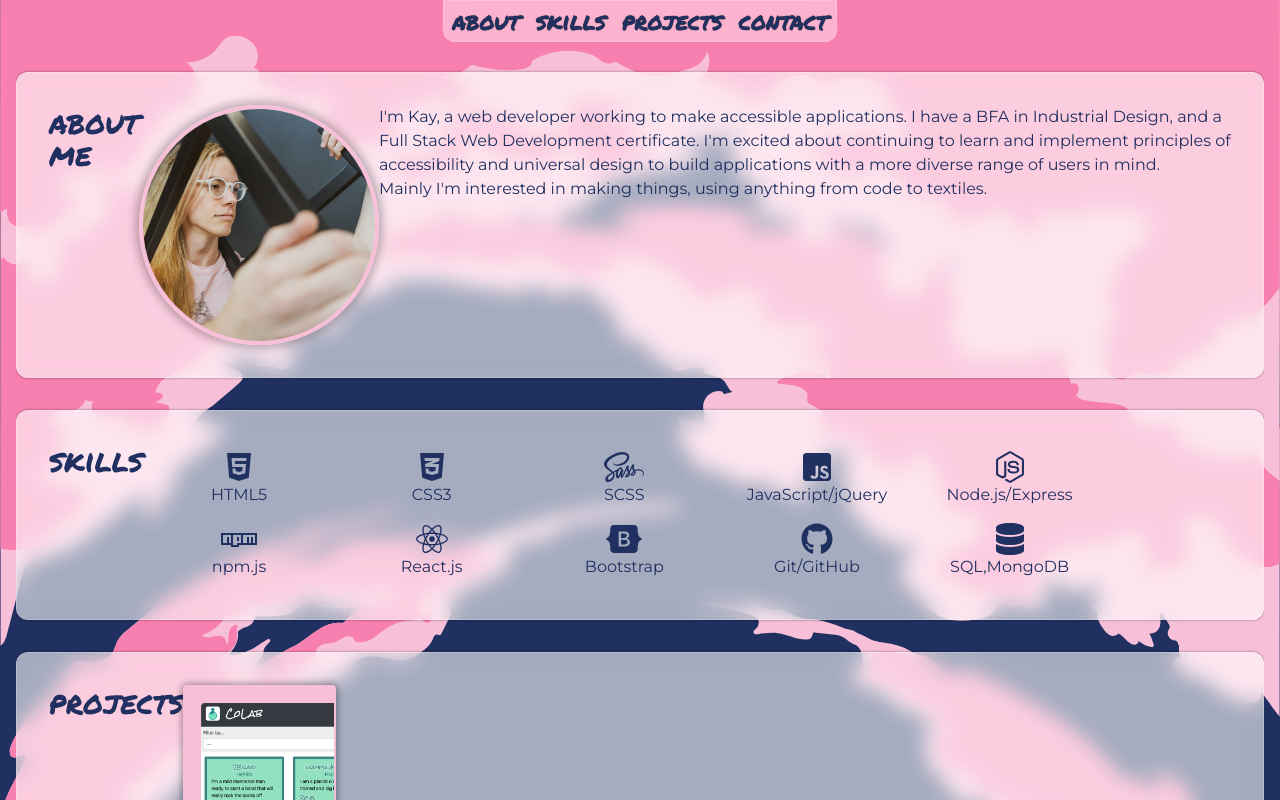
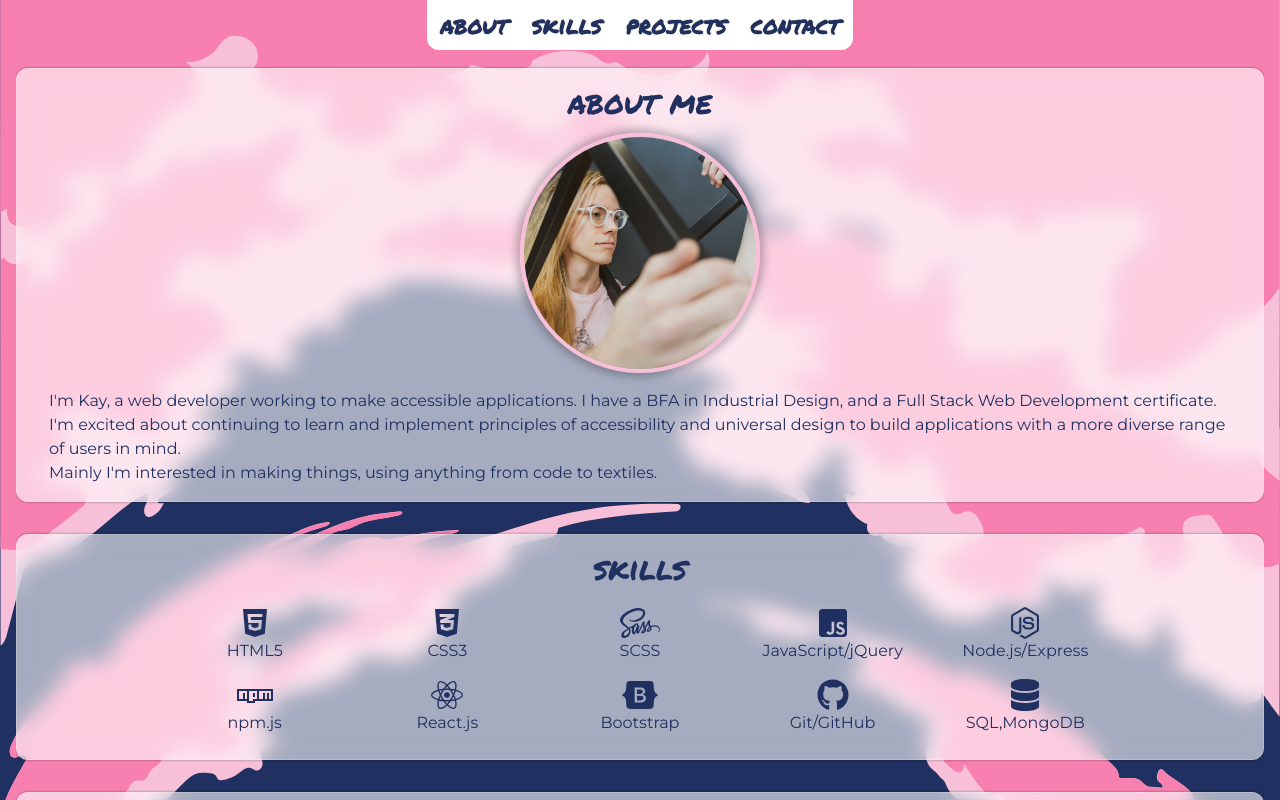
Before and after one commit to theykay/bubblegum, a React (Create React App) app: page / in a window 1280 px wide. Shown: the top 800 px of the page. Built offline with nearby package versions, Linux system fonts and the light colour scheme.

Commit message:
styling glass-card classes

```diff
--- a/src/Components/Project/Project.jsx
+++ b/src/Components/Project/Project.jsx
@@ -30,7 +30,7 @@ const Project = (props) => {
 
   const showModal = () => {
     // setShow(true);
-    window.innerWidth<768 && render(<Modal handleClose={hideModal} props={{...props}} />, modalRoot);
+    window.innerWidth<576 && render(<Modal handleClose={hideModal} props={{...props}} />, modalRoot);
   }
 
 
--- a/src/Components/TopMenu/TopMenu.scss
+++ b/src/Components/TopMenu/TopMenu.scss
@@ -38,8 +38,8 @@
 .links-list {
   display: inline-flex;
   list-style-type: none;
+  background: white;
   @include styles.xs {
-    background: white;
     flex-direction: column;
     align-items: center;
     width: auto;
@@ -49,7 +49,7 @@
   @include styles.sm {
     margin-top: 0;
     padding: 0;
-    background: rgba(255, 255, 255, 0.4);
+    // background: rgba(255, 255, 255, 0.4);
     backdrop-filter: blur(10px);
     border-radius: 0 0 0.75rem 0.75rem;
     border: 1px solid rgba(255, 255, 255, 0.2);
@@ -67,11 +67,11 @@
   @include styles.xs {
   }
   @include styles.sm {
-    // padding: 0;
+    padding: 0.75rem;
     &:hover {
       // color: styles.$colorMid;
       // text-decoration: underline;
-      background: rgba(255, 255, 255, 0.8);
+      background: rgba(0,0,0,0.05);
       overflow: hidden;
     }
   }
--- a/src/Pages/OnePage/OnePage.scss
+++ b/src/Pages/OnePage/OnePage.scss
@@ -16,7 +16,7 @@
     // margin-top: 0;
   }
   @include styles.sm {
-    margin-top: 56px;
+    margin-top: 3.25rem;
   }
 }
 
@@ -29,18 +29,21 @@
   border: 1px solid rgba(255, 255, 255, 0.2);
   box-shadow: 0 0 2px 1px rgba(0, 0, 0, 0.2);
   // margin: 2rem;
-  padding: 2rem;
+  padding: 1rem;
   flex-grow: 1;
   width: 100%;
   margin: 1rem 0;
   display: flex;
-  @include styles.xs {
-    flex-direction: column;
-    justify-content: flex-start;
-    align-items: center;
+  flex-direction: column;
+  justify-content: flex-start;
+  align-items: center;
+  // @include styles.xs {
+  // }
+  @include styles.sm {
+    padding: 1rem;
   }
-  @include styles.sm {
-    flex-direction: row;
+  @include styles.md {
+
   }
 }
 
@@ -60,16 +63,14 @@
   font-size: 1rem;
   color: styles.$colorDark;
   margin: 0;
-  padding: 0;
+  padding: 0 1rem;
   line-height: 1.5;
   & p {
     padding: 0;
     margin: 0;
   }
   @include styles.xs {
-    margin-top: 1rem;
   }
   @include styles.sm {
-
   }
 }
--- a/src/Sections/About/About.scss
+++ b/src/Sections/About/About.scss
@@ -19,6 +19,7 @@
   // border: 2px solid rgba(255, 255, 255, 0.5);
   border: 4px solid styles.$colorLight;
   box-shadow: 0 0 0.5rem 0.25rem rgba(0,0,0,0.25);
+  margin-bottom: 1rem;
   @include styles.xs {
 
   }
```
